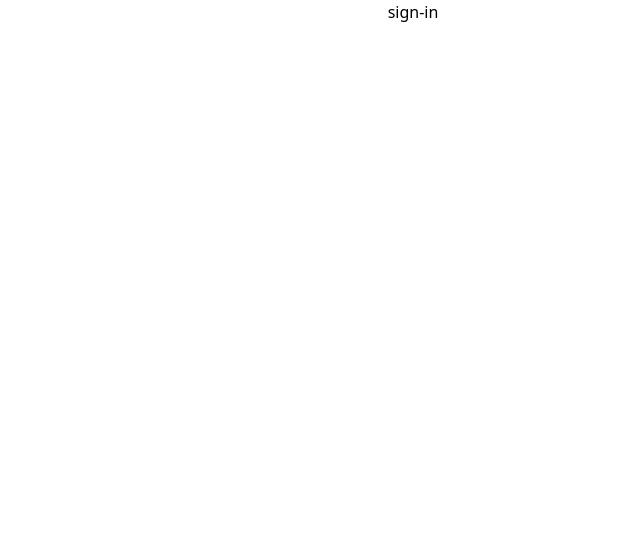
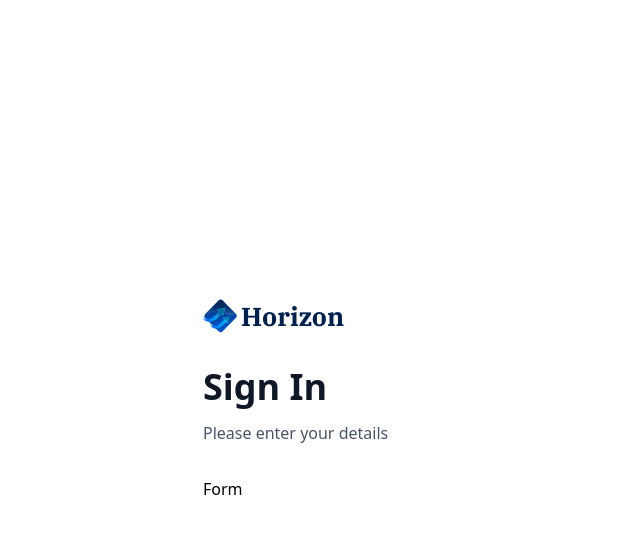
Before and after one commit to kushalsdesk/banking_management, a Next.js app: page /sign-in in a window 1280 px wide. Shown: the top 534 px of the page, without its empty margins (227-867 px from the left). Built offline with nearby package versions, Linux system fonts and the light colour scheme.

Commit message:
add general auth form layout
for both sign-in and sign-up

```diff
--- a/components/AuthForm.tsx
+++ b/components/AuthForm.tsx
@@ -1,10 +1,45 @@
-import React from "react";
+"use client";
+import Link from "next/link";
+import Image from "next/image";
+import React, { useState } from "react";
 
 interface AuthFormProps {
   type: String;
 }
 const AuthForm = ({ type }: AuthFormProps) => {
-  return <div>{type}</div>;
+  const [user, setUser] = useState(null);
+  return (
+    <section className="auth-form">
+      <header className="flex flex-col gap-5 md:gap-8">
+        <Link href="/" className="flex cursor-pointer items-center gap-1">
+          <Image
+            src="/icons/logo.svg"
+            width={34}
+            height={34}
+            alt="Horizon logo"
+          />
+          <h1 className="text-26 font-ibm-plex-serif font-bold text-black-1">
+            Horizon
+          </h1>
+        </Link>
+        <div className="flex flex-col gap-1 md:gap-3">
+          <h1 className="text-24  lg:text-36 font-semibold text-gray-900">
+            {user ? "Link Account" : type === "sign-in" ? "Sign In" : "Sign Up"}
+          </h1>
+          <p className="text-16 font-normal text-gray-600">
+            {user
+              ? "Link Your Account to get started"
+              : "Please enter your details"}
+          </p>
+        </div>
+      </header>
+      {user ? (
+        <div className="flex flex-col gap-4">{/* PlaidLink */}</div>
+      ) : (
+        <>Form</>
+      )}
+    </section>
+  );
 };
 
 export default AuthForm;
--- a/docker-compose.yml
+++ b/docker-compose.yml
@@ -1,4 +1,3 @@
-version: "3.8"
 services:
   frontend:
     container_name: frontend
```
